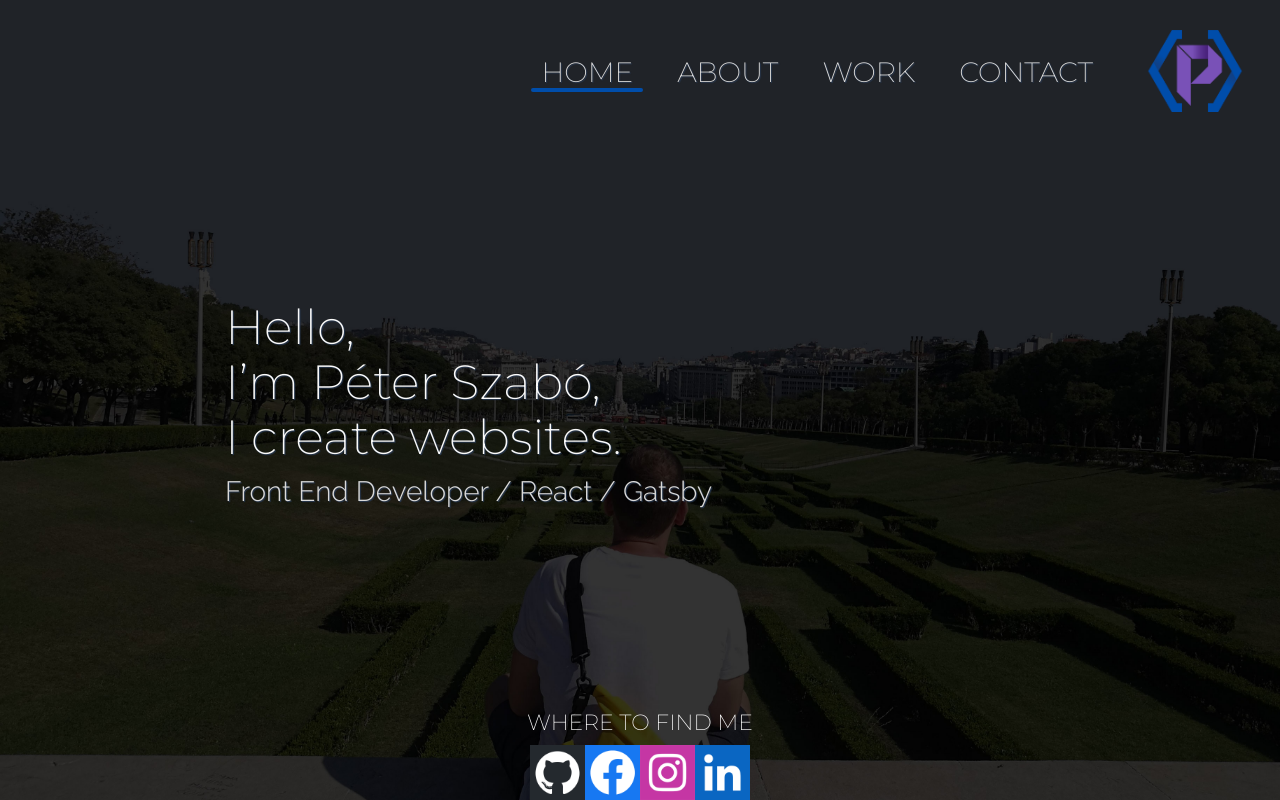
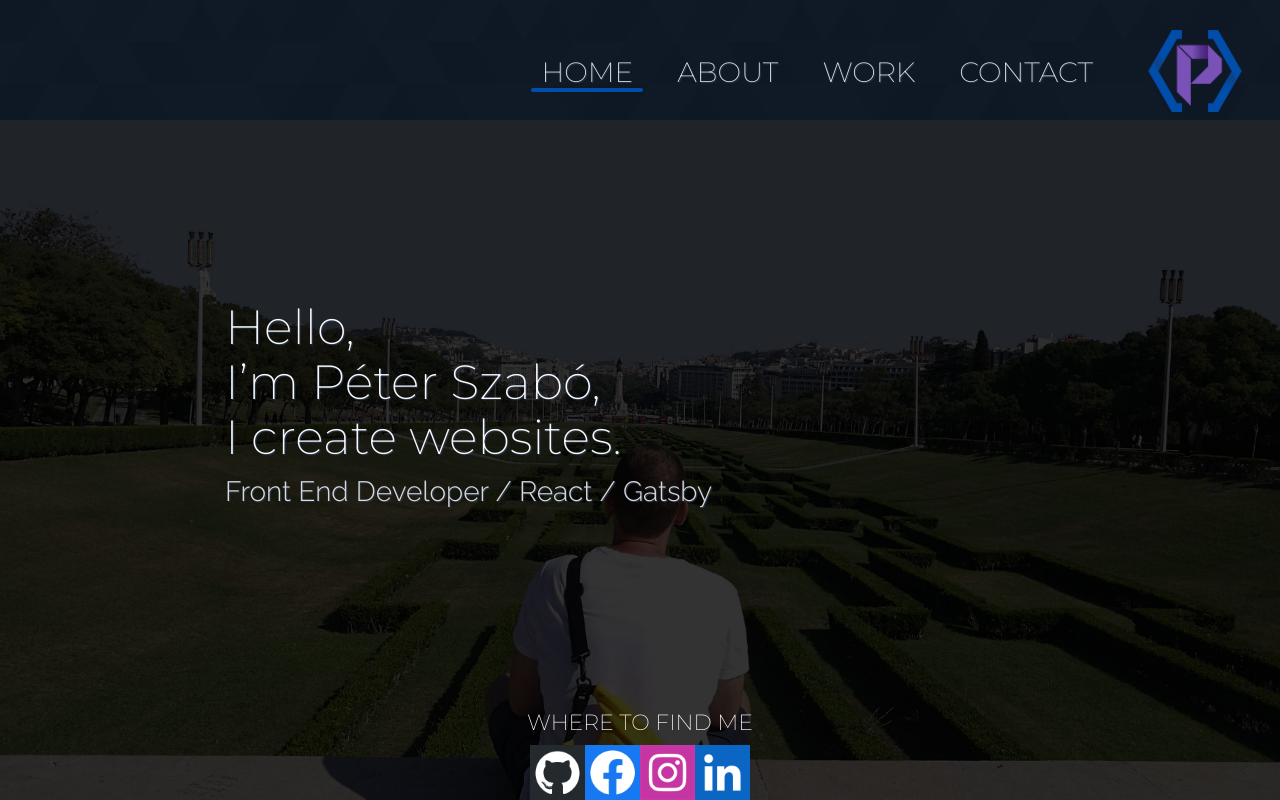
Before and after one commit to ptya/peterszabo, a Gatsby site: page / in a window 1280 px wide. Built offline with nearby package versions, Linux system fonts and the light colour scheme; Gatsby itself is replaced by a stand-in of ours.

Commit message:
background is back

```diff
--- a/src/components/Header.js
+++ b/src/components/Header.js
@@ -43,7 +43,7 @@ const Header = ({ location }) => {
         {hovered.length > 0 && <Target pos={hovered} />}
       </Menu>
       <Logo isFull={location.pathname !== '/'} />
-      {!isHome && <HeaderClipper height={40} />}
+      {/* {!isHome && <HeaderClipper height={40} />} */}
     </StyledHeader>
   )
 }
--- a/src/components/styles/GlobalStyle.js
+++ b/src/components/styles/GlobalStyle.js
@@ -15,7 +15,7 @@ const GlobalStyle = createGlobalStyle`
 
   body {
     background-color: ${colors.darkBg};
-    /* background-image: url(${background}); */
+    background-image: url(${background});
     /* background by SVGBackgrounds.com */
   }
 
--- a/src/components/styles/StyledHeader.js
+++ b/src/components/styles/StyledHeader.js
@@ -6,7 +6,7 @@ import background from 'assets/images/Large-Triangles.svg'
 
 const StyledHeader = styled.header`
   background-color: ${props => (props.isHome ? 'inherit' : colors.darkBg)};
-  /* background-image: url(${background}); */
+  background-image: url(${background});
   padding: 30px 30px 5px;
   display: grid;
   grid-template-columns: 1fr 105px;
```
